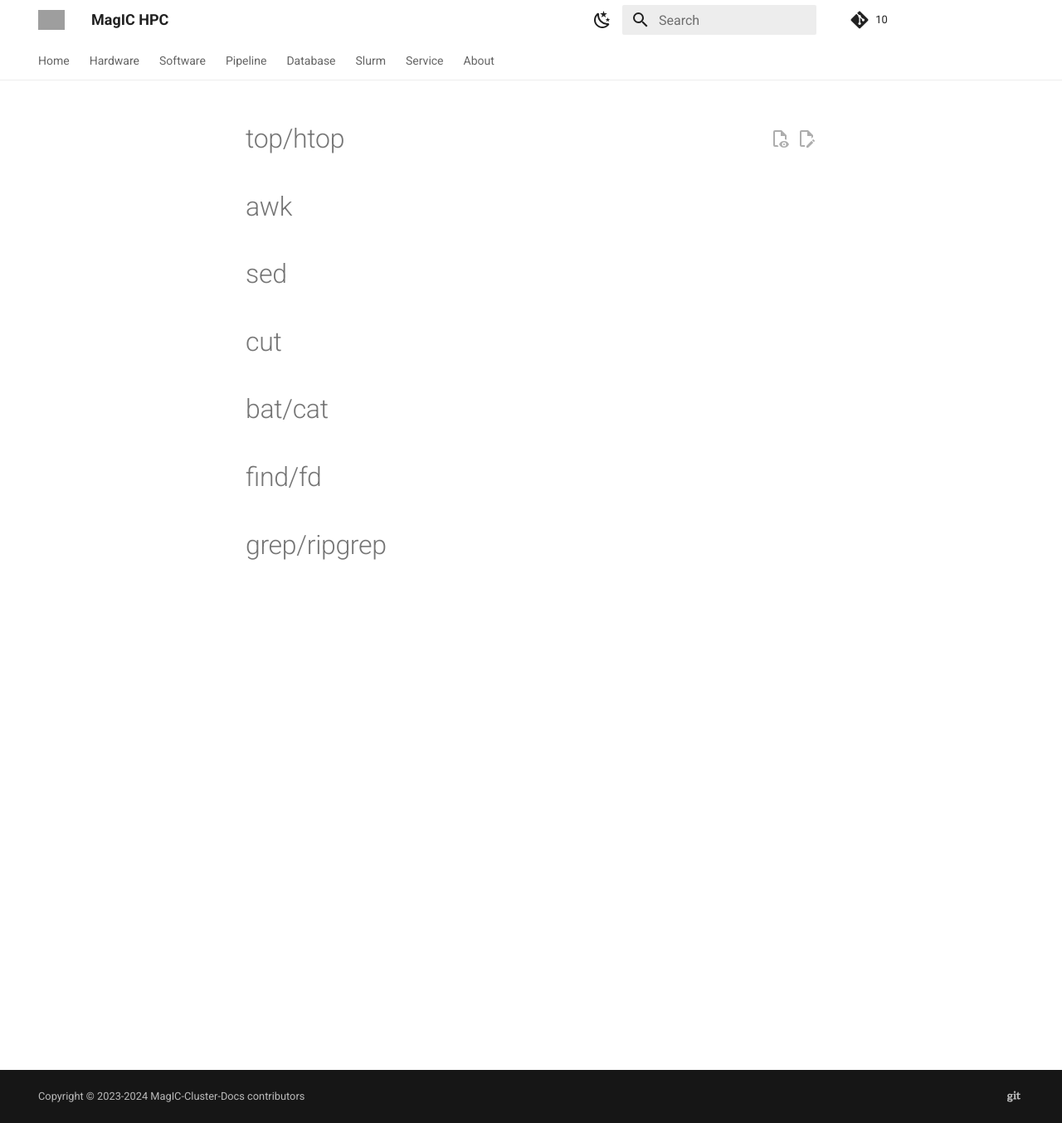
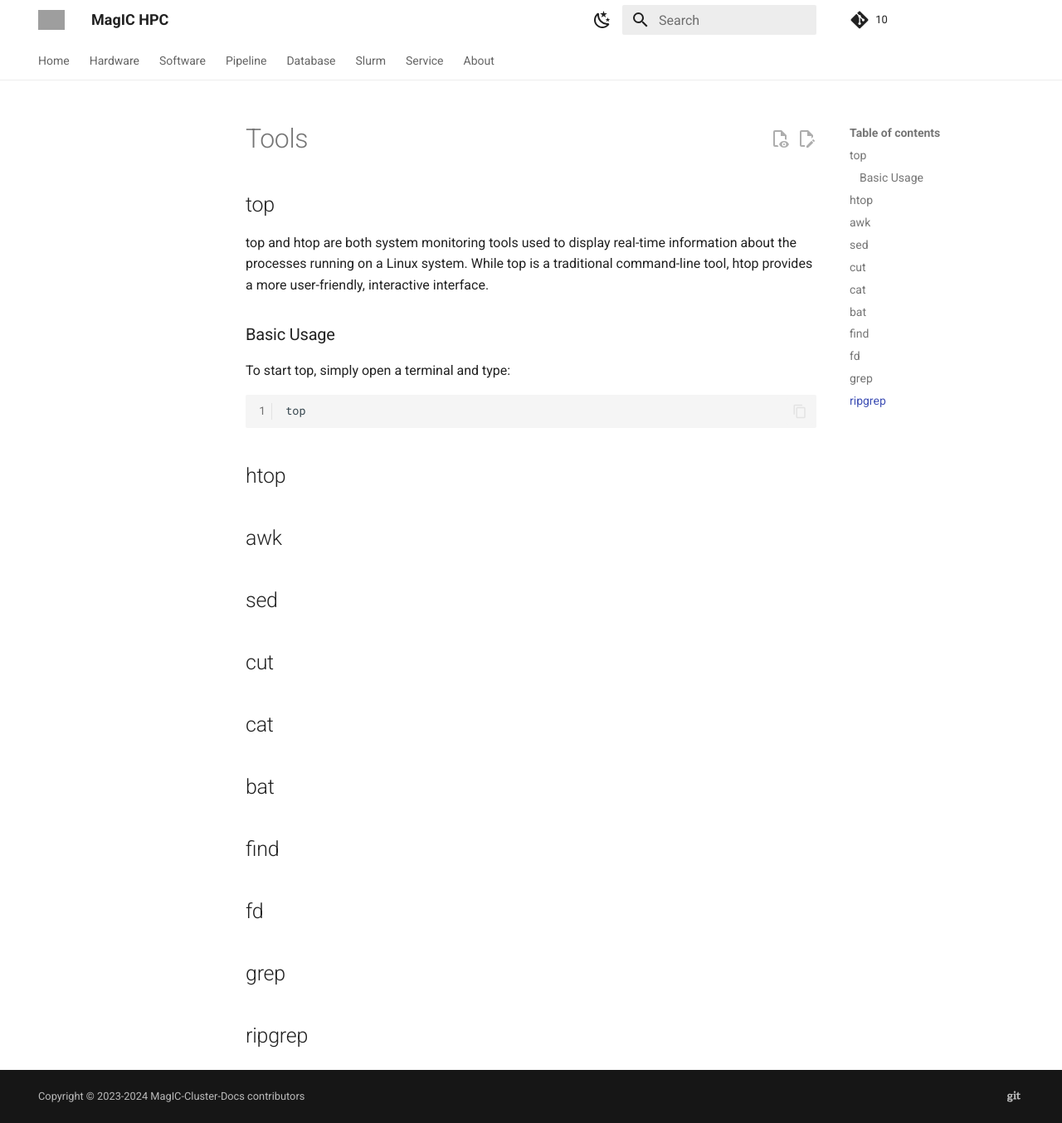
Before and after one commit to magic-inno/MagIC-Cluster-Docs, an MkDocs documentation site: the page built from docs/docs/linux/tools.md, in a window 1280 px wide and 1354 px high. Shown: the whole window at 83% size. Built offline with MkDocs 1.6.1 and Material for MkDocs 9.7.7, drawn with Linux system fonts in a browser that asks for light colours; grey boxes are pictures that could not be loaded.

````diff
--- a/docs/docs/linux/tools.md
+++ b/docs/docs/linux/tools.md
@@ -1,13 +1,35 @@
-# top/htop
+# Tools
 
-# awk
+## top
 
-# sed
+top and htop are both system monitoring tools used to display real-time information about
+the processes running on a Linux system. While top is a traditional command-line tool,
+htop provides a more user-friendly, interactive interface.
 
-# cut
+### Basic Usage
 
-# bat/cat
+To start top, simply open a terminal and type:
 
-# find/fd
+```sh
+top
+```
 
-# grep/ripgrep
+## htop
+
+## awk
+
+## sed
+
+## cut
+
+## cat
+
+## bat
+
+## find
+
+## fd
+
+## grep
+
+## ripgrep
````
Also changed, not shown: docs/.vitepress/config.ts (+28 -0 lines), docs/docs/software/env_bioenv.md (added, +24 -0 lines), docs/docs/linux/top.png (added), docs/docs/software/env_biobakery.md (added), docs/docs/software/env_kraken.md (added), docs/docs/software/env_magic.md (added), docs/docs/software/env_qiime.md (added).
